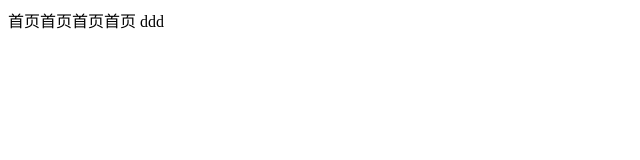
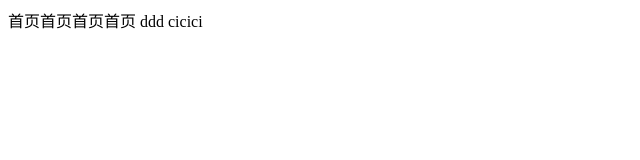
Before and after one commit to 1149619896/git-wj, a plain HTML site: page index.html in a window 1280 px wide. Shown: the full height of the page, 0-640 px from the left. Drawn offline with Linux system fonts and the light colour scheme.

Commit message:
cicicome
cici

```diff
--- a/index.html
+++ b/index.html
@@ -7,5 +7,6 @@
 	<body>
 		首页首页首页首页
 		ddd
+		cicici
 	</body>
 </html>
```
